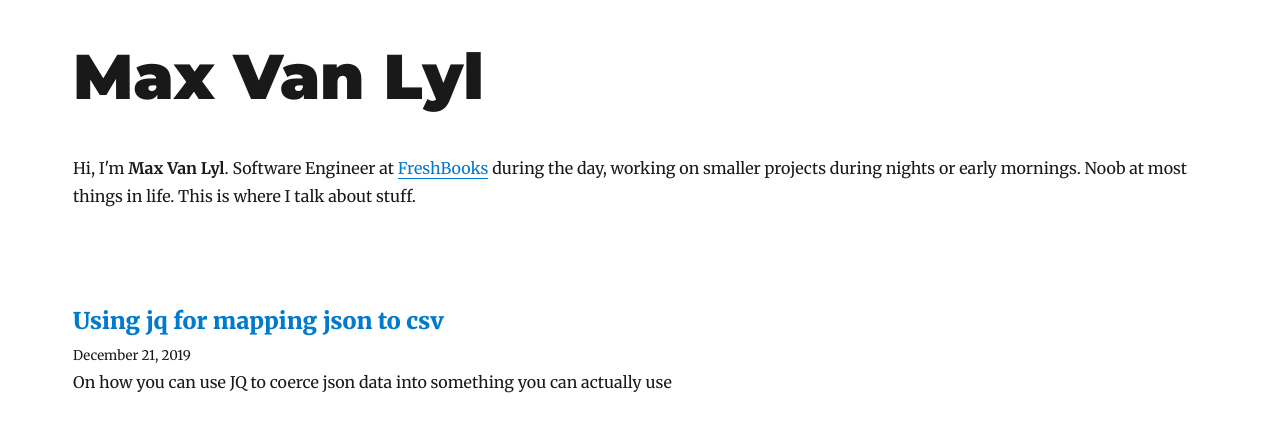
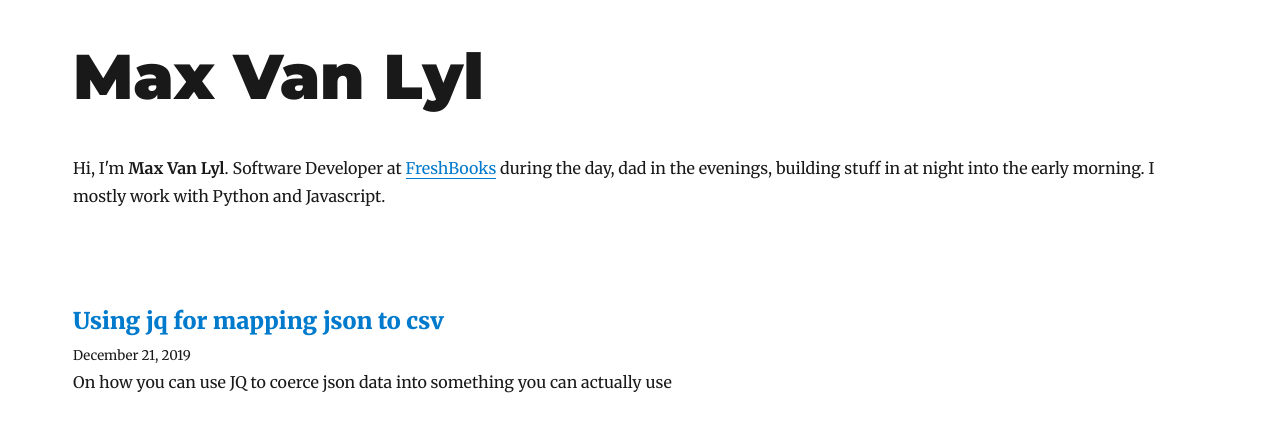
Before and after one commit to maxlvl/logistic_digression, a Gatsby site: page / in a window 1280 px wide. Built offline with nearby package versions, Linux system fonts and the light colour scheme; Gatsby itself is replaced by a stand-in of ours; some packages are replaced by stand-ins of ours.

Commit message:
Update bio

```diff
--- a/src/components/bio.js
+++ b/src/components/bio.js
@@ -18,7 +18,7 @@
       }}
     >
       <p>
-        Hi, I'm <b>Max Van Lyl</b>. Software Engineer at <a href="http://www.freshbooks.com">FreshBooks</a> during the day, working on smaller projects during nights or early mornings. Noob at most things in life. This is where I talk about stuff.
+        Hi, I'm <b>Max Van Lyl</b>. Software Developer at <a href="http://www.freshbooks.com">FreshBooks</a> during the day, dad in the evenings, building stuff in at night into the early morning. I mostly work with Python and Javascript.
       </p>
     </div>
   )
```
